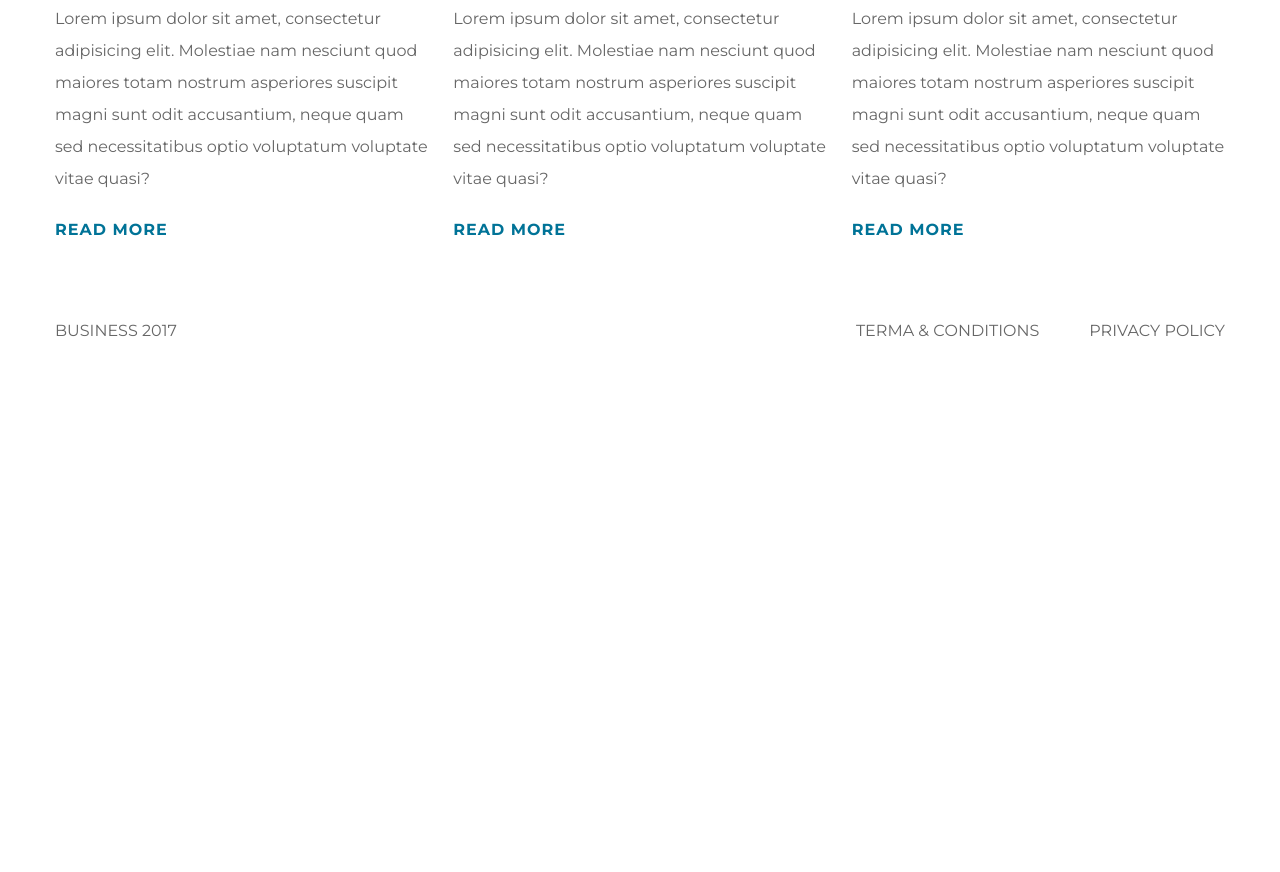
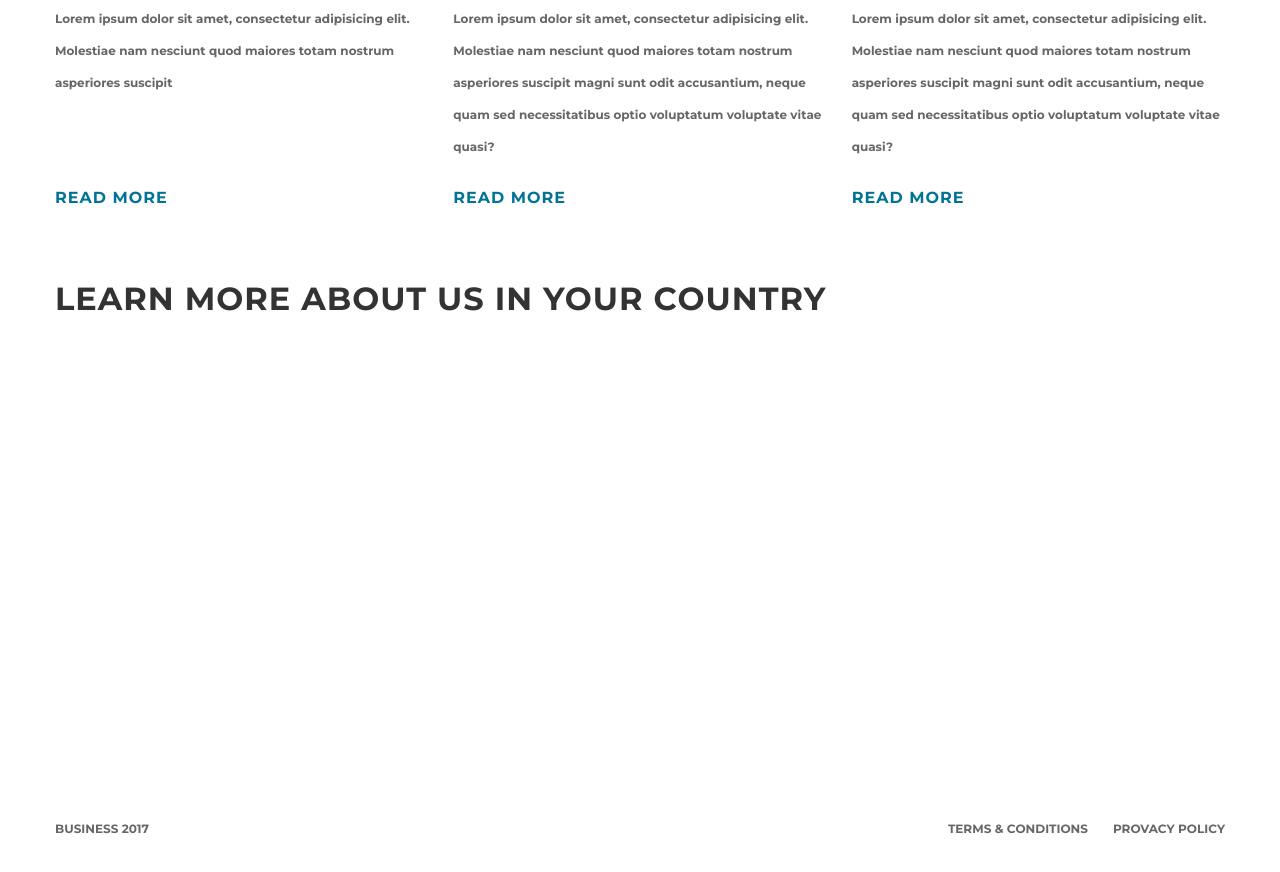
Before and after one commit to Dioneer/Business_grid_back, a website: page docs/index.html in a window 1280 px wide. Shown: the part 1769-2641 px from the top of the page. Before the commit the page ends 2142 px from the top, so only its background shows below. Drawn offline with Linux system fonts and the light colour scheme.

Commit message:
map and footer finished

```diff
--- a/docs/css/style.css
+++ b/docs/css/style.css
@@ -560,6 +560,7 @@ footer {
   grid-auto-flow: column;
   margin: 0px 0px 5% 0px;
 }
+
 .upper-block__list {
   justify-self: end;
   display: grid;
@@ -609,8 +610,9 @@ footer {
   grid-template: auto 1fr auto/minmax(auto, 390px);
 }
 .down-block__text {
-  font-size: 1rem;
+  font-size: 0.75rem;
   line-height: 2rem;
+  font-weight: 700;
   color: #666;
   margin: 6% 0px;
 }
@@ -644,6 +646,28 @@ footer {
   font-size: 0.75rem;
   letter-spacing: 0.0625rem;
 }
+.card-block__img-uplink span {
+  position: relative;
+  z-index: 1;
+}
+.card-block__img-uplink span::before {
+  content: "";
+  position: absolute;
+  bottom: 0;
+  left: 50%;
+  width: 0%;
+  height: 1px;
+  background: #fff;
+  -webkit-transition: all 0.3s ease 0s;
+  -moz-transition: all 0.3s ease 0s;
+  -ms-transition: all 0.3s ease 0s;
+  -o-transition: all 0.3s ease 0s;
+  transition: all 0.3s ease 0s;
+}
+.card-block__img-uplink span:hover:before {
+  left: 0%;
+  width: 100%;
+}
 .card-block__img-downlink {
   left: 20px;
   top: 62%;
@@ -663,9 +687,17 @@ footer {
   }
 }
 
-.map__map {
+.map__wrap {
+  position: relative;
   margin: 3.7% 0px;
   min-height: 411px;
+}
+.map__map {
+  position: absolute;
+  top: 0;
+  left: 0;
+  width: 100%;
+  height: 100%;
 }
 
 [class*=copyrights-pane] {
@@ -681,45 +713,64 @@ footer {
 }
 
 .footer {
-  padding: 0px 0px 2% 0px;
+  padding: 0px 0px 4% 0px;
+}
+@media (max-width: 479.98px) {
+  .footer {
+    padding: 0px 0px 8% 0px;
+  }
 }
 .footer__row {
-  display: flex;
+  display: grid;
+  grid-auto-flow: column;
   justify-content: space-between;
+  grid-auto-rows: 1fr;
+  align-items: center;
 }
-@media (max-width: 479.98px) {
-  .footer__row {
-    display: block;
+.footer__row a {
+  display: block;
+  margin: 0px 0px 0px 25px;
+}
+.footer__row a:first-child {
+  margin: 0;
+}
+.footer__words {
+  font-size: 0.75rem;
+  line-height: 2rem;
+  color: #666;
+  font-weight: 700;
+  text-transform: uppercase;
+}
+.footer__words span {
+  position: relative;
+}
+.footer__words span::before {
+  content: "";
+  position: absolute;
+  bottom: 0;
+  left: 50%;
+  width: 0%;
+  height: 1px;
+  background: #666;
+  -webkit-transition: all 0.3s ease 0s;
+  -moz-transition: all 0.3s ease 0s;
+  -ms-transition: all 0.3s ease 0s;
+  -o-transition: all 0.3s ease 0s;
+  transition: all 0.3s ease 0s;
+}
+.footer__words span:hover:before {
+  left: 0%;
+  width: 100%;
+}
+@media (max-width: 767.98px) {
+  .footer__words {
+    line-height: 1.375rem;
   }
 }
-.footer__list {
-  display: flex;
-}
-@media (max-width: 479.98px) {
-  .footer__list {
-    display: block;
-  }
-}
-.footer__list li {
-  margin: 0px 0px 0px 50px;
-}
-.footer__list li:first-child {
-  margin: 0;
-}
-@media (max-width: 479.98px) {
-  .footer__list li {
-    margin: 0;
-  }
-}
-.footer__link {
-  text-transform: uppercase;
-  font-size: 1rem;
-  line-height: 2rem;
-  color: #666;
-}
-@media (max-width: 767.98px) {
-  .footer__link {
-    font-size: 0.875rem;
+@media (min-width: 767.98px) {
+  .footer__right-column {
+    display: grid;
+    grid-auto-flow: column;
   }
 }
 
@@ -805,6 +856,7 @@ footer {
   line-height: 1.5rem;
   font-weight: 700;
   letter-spacing: 0.0625rem;
+  justify-content: start;
 }
 .link span {
   position: relative;
--- a/docs/index.html
+++ b/docs/index.html
@@ -92,55 +92,59 @@
 		<div class="news-media__down-block down-block">
 			<div class="down-block__card card-block press-release ">
 				<div class="card-block__img-container bluebg bluebg_s">
-					<a href='' class="card-block__img-uplink">press release</a>
+					<a href='' class="card-block__img-uplink"><span>press release</span></a>
 					<a href='' class="card-block__img-img ibg"> <img src="img/newsmedia/01.jpg" alt=""></a>
 					<a href='' class="card-block__img-downlink">Lorem ipsum dolor sit psum dolo</a>
 				</div>
 				<div class="down-block__text">Lorem ipsum dolor sit amet, consectetur adipisicing elit. Molestiae nam
-					nesciunt quod maiores totam nostrum asperiores suscipit magni sunt odit accusantium, neque quam sed
-					necessitatibus optio voluptatum voluptate vitae quasi?</div>
-				<a href="" class="down-block__link link">Read more</a>
+					nesciunt quod maiores totam nostrum asperiores suscipit</div>
+				<a href="" class="down-block__link link"><span>Read more</span></a>
 			</div>
 			<div class="down-block__card card-block news ">
 				<div class="card-block__img-container bluebg bluebg_s">
-					<a href='' class="card-block__img-uplink">news</a>
+					<a href='' class="card-block__img-uplink"><span>news</span></a>
 					<a href='' class="card-block__img-img ibg"> <img src="img/newsmedia/02.jpg" alt=""></a>
 					<a href='' class="card-block__img-downlink">Lorem ipsum dolor sit amet</a>
 				</div>
 				<div class="down-block__text">Lorem ipsum dolor sit amet, consectetur adipisicing elit. Molestiae nam
 					nesciunt quod maiores totam nostrum asperiores suscipit magni sunt odit accusantium, neque quam sed
 					necessitatibus optio voluptatum voluptate vitae quasi?</div>
-				<a href="" class="down-block__link link">Read more</a>
+				<a href="" class="down-block__link link"><span>Read more</span></a>
 			</div>
 			<div class="down-block__card card-block press-release ">
 				<div class="card-block__img-container bluebg bluebg_s">
-					<a href='' class="card-block__img-uplink">press release</a>
+					<a href='' class="card-block__img-uplink"><span>press release</span></a>
 					<a href='' class="card-block__img-img ibg"> <img src="img/newsmedia/03.jpg" alt=""></a>
 					<a href='' class="card-block__img-downlink">Lorem ipsum dolor sit</a>
 				</div>
 				<div class="down-block__text">Lorem ipsum dolor sit amet, consectetur adipisicing elit. Molestiae nam
 					nesciunt quod maiores totam nostrum asperiores suscipit magni sunt odit accusantium, neque quam sed
 					necessitatibus optio voluptatum voluptate vitae quasi?</div>
-				<a href="" class="down-block__link link">Read more</a>
+				<a href="" class="down-block__link link"><span>Read more</span></a>
 			</div>
 		</div>
 	</div>
 </section>
-
+			<section class="map">
+	<div class="map__container container">
+		<div class="map__title title">learn more about us in your country</div>
+		<div class="map__wrap">
+			<div id="map" class="map__map"></div>
+		</div>
+	</div>
+</section>
 		</main>
 		<footer class="footer">
 	<div class="footer__container container">
 		<div class="footer__row">
-			<div class="footer__column">
-				<ul class="footer__list">
-					<li><a href="" class="footer__link">Business 2017</a></li>
-				</ul>
+			<div class="footer__left-column">
+				<a href="" class="footer__words"><span>Business 2017</span></a>
 			</div>
-			<div class="footer__column">
-				<ul class="footer__list">
-					<li><a href="" class="footer__link">Terma & conditions</a></li>
-					<li><a href="" class="footer__link">privacy policy</a></li>
-				</ul>
+			<div class="footer__right-column">
+				<a href="" class="footer__words"><span>Terms & Conditions</span></a>
+				<a href="" class="footer__words">
+					<span>Provacy Policy</span>
+				</a>
 			</div>
 		</div>
 	</div>
```
Also changed, not shown: docs/css/style.min.css, docs/js/app.min.js, 1 other file.
